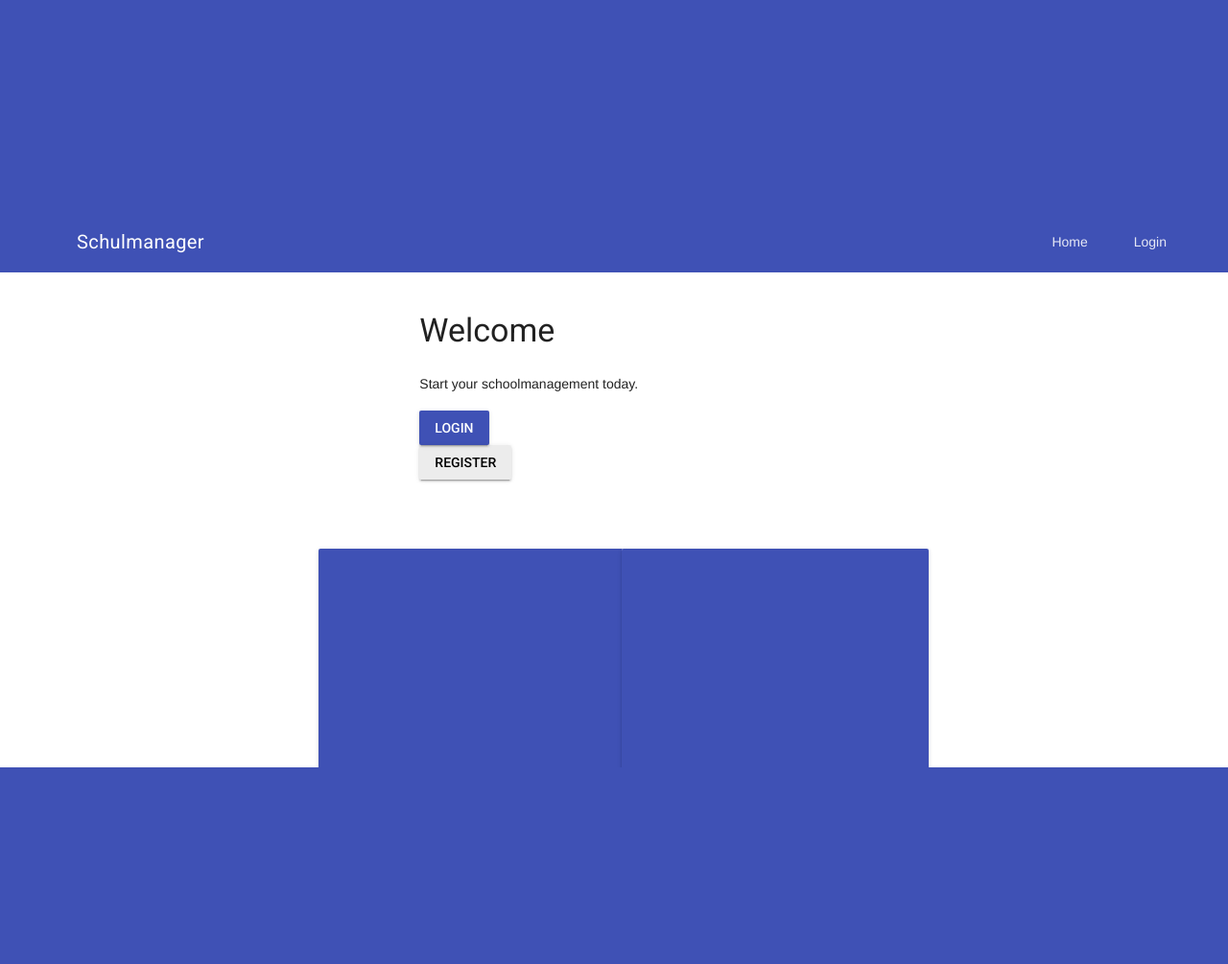
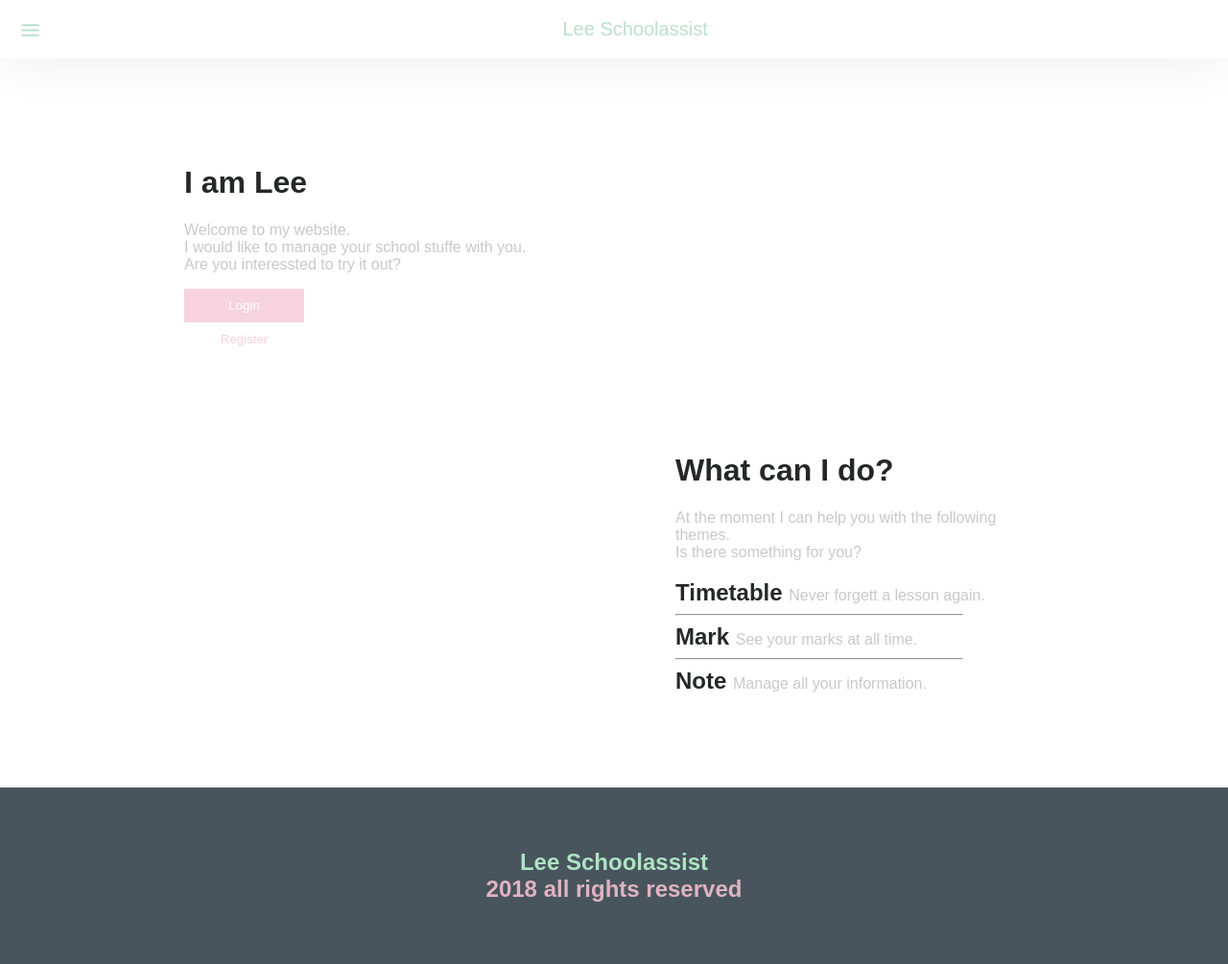
Before and after one commit to laesse/M306_schulmanager, a PHP site: page /?status=1 in a window 1280 px wide. Shown: the whole page at 96% size. Before the commit the page ends 800 px from the top, so only its background shows below. Run offline with PHP 8.4, Linux system fonts and the light colour scheme.

Commit message:
redesign home

```diff
--- /dev/null
+++ b/homepage/index.css
@@ -0,0 +1,176 @@
+/* CSS Document */
+* {
+
+	font-family: Arial;
+  	box-sizing: border-box;
+
+}
+
+body {
+
+	margin: 0;
+
+}
+
+.header {
+
+	/*Size*/
+	padding-top: 1.5%;
+	padding-bottom: 1.5%;
+
+	/*Text*/
+	color: #bbe1cb;
+ 	font-size: 20px;
+	text-align: center;
+
+	/*Shadow*/
+	-webkit-box-shadow: 0px 3px 5px  rgba(100, 100, 100, 0.49);
+ 	   -moz-box-shadow: 0px 3px 5px  rgba(100, 100, 100, 0.49);
+ 			box-shadow: 0px 3px 50px rgba(100, 100, 100, 0.11);
+
+}
+
+.menuIcon {
+
+	/*Size*/
+	height: 25px;
+
+	/*Position*/
+	float: left;
+	padding-left: 1.5%;
+
+}
+
+img {
+	width: 100%;
+	height: 100%;
+}
+
+.content {
+
+	margin-top: 7%;
+	margin-bottom: 7%;
+
+}
+
+.contentRow {
+
+	width: 100%;
+
+  	display: table;
+  	clear: both;
+
+	margin-bottom: 5%;
+	height: auto;
+}
+
+.left {
+
+
+ 	/*border: 1px solid rgba(100, 100, 100, 0.05);*/
+  	float: left;
+  	width: 50%;
+	padding-left: 15%;
+	padding-right: 5%;
+
+}
+
+.right {
+
+ 	/*border: 1px solid rgba(100, 100, 100, 0.05);*/
+	float: left;
+  	width: 50%;
+	padding-right: 15%;
+	padding-left: 5%;
+
+}
+
+button {
+	width: 125px;
+  	padding: 10px 32px;
+	text-align: center;
+  	text-decoration: none;
+ 	border: none;
+}
+
+#mainButton {
+	color: white;
+	background-color: #f7d3e0;
+}
+
+#registerButton {
+	color: #f7d3e0;
+	background-color: white;
+}
+
+h1, h2 {
+	color: #262828;
+}
+
+p {
+	color: #c9c9c9;
+}
+
+.themes {
+	margin-top: 5%;
+	margin-bottom: 2%;
+}
+
+.theme {
+	width: 100%;
+  	display: table;
+  	clear: both;
+	height: auto;
+}
+
+.theme h2 {
+	display: inline;
+}
+.theme p {
+	display: inline;
+}
+
+.themes hr {
+	width: 300px;
+	float: left;
+}
+
+.footer {
+
+	padding-top: 5%;
+	padding-bottom: 5%;
+
+	width: 100%;
+	background-color: #48555c;
+	text-align: center;
+	bottom: 0;
+}
+
+.footer h2 {
+	display: inline;
+}
+
+.footerTitle {
+	color: #ade4c4;
+}
+
+.footerRights {
+	color: #e0b3c3;
+}
+
+/*
+.absolute {
+  position: absolute;
+  top: 120px;
+  right: 0;
+  width: 300px;
+  height: 200px;
+}
+*/
+
+/* Responsive layout - makes the three columns stack on top of each other instead of next to each other */
+@media screen and (max-width:600px) {
+
+
+
+}
--- a/homepage/index.php
+++ b/homepage/index.php
@@ -23,177 +23,167 @@ function showHome() {
 	<!DOCTYPE html>
 	<html>
 	<head>
-		<title>Schulmanager: Home</title>
-	";
-
-	include 'head.php';
-
-	echo "
+		<title>LeeSchoolassist: Home</title>
+		<link rel='stylesheet' type='text/css' href='index.css'>
+		<link rel='shortcut icon' href='favicon.png' type='image/x-icon'/>
+		<meta name='viewport' content='width=device-width, initial-scale=1.0'>
 	</head>
 	<body>
-		<!-- Uses a header that scrolls with the text, rather than staying locked at the top -->
-		<div class='mdl-layout mdl-js-layout mdl-layout--fixed-header'>
-			<header class='mdl-layout__header mdl-layout__header--scroll'>
-				<br><br><br><br><br><br><br><br><br><br><br>
-    			<div class='mdl-layout__header-row'>
-      				<!-- Title -->
-      				<span class='mdl-layout-title'>Schulmanager</span>
-      				<!-- Add spacer, to align navigation to the right -->
-      				<div class='mdl-layout-spacer'></div>
-      					<!-- Navigation -->
-      					<nav class='mdl-navigation'>
-	";
+
+		<div class='header'>
+
+			<div class='menuIcon'>
+				<img src='img/menu.svg'>
+			</div>
+			Lee Schoolassist
+
+		</div>
+
+		<div class='content'>
 
 
-	if (isset($_SESSION['user'])) {
-		echo "
-        <a class='mdl-navigation__link' href='index.php'>Home</a>
-        <a class='mdl-navigation__link' href='note.php'>Note</a>
-		<a class='mdl-navigation__link' href='timetable.php'>Timetable</a>
-		<a class='mdl-navigation__link' href='mark.php'>Mark</a>
-		<a class='mdl-navigation__link' href='index.php?status=logout'>
-			<!-- Contact Chip -->
-			<span class='mdl-chip mdl-chip--contact'>
-    			<span class='mdl-chip__contact mdl-color--teal mdl-color-text--white'>".$_SESSION['username'][0]."</span>
-    			<span class='mdl-chip__text'>Logout</span>
-			</span>
-		</a>
-		";
-	} else {
-   		echo "
-        <a class='mdl-navigation__link' href='index.php'>Home</a>
-		<a class='mdl-navigation__link' href='user.php'>Login</a>
-		";
-	}
+			<div class='contentRow'>
 
-	echo "
-	  					</nav>
-    				</div>
-  				</header>
-				<div class='mdl-layout__drawer'>
-    				<span class='mdl-layout-title'>Schulmanager</span>
-    				<nav class='mdl-navigation'>
-    ";
+				<div class='left'>
+					<h1>I am Lee</h1>
+					<p>Welcome to my website.<br>
+					I would like to manage your school stuffe with you.<br>
+					Are you interessted to try it out?</p>
 
-	if (isset($_SESSION['user'])) {
-		echo "
-        <a class='mdl-navigation__link' href='index.php'>Home</a>
-        <a class='mdl-navigation__link' href='note.php'>Note</a>
-		<a class='mdl-navigation__link' href='timetable.php'>Timetable</a>
-		<a class='mdl-navigation__link' href='mark.php'>Mark</a>
-		<a class='mdl-navigation__link' href='index.php?status=logout'>
-			<!-- Contact Chip -->
-			<span class='mdl-chip mdl-chip--contact'>
-    			<span class='mdl-chip__contact mdl-color--teal mdl-color-text--white'>".$_SESSION['username'][0]."</span>
-    			<span class='mdl-chip__text'>Logout</span>
-			</span>
-		</a>
-		";
-	} else {
-   		echo "
-        <a class='mdl-navigation__link' href='index.php'>Home</a>
-		<a class='mdl-navigation__link' href='user.php'>Login</a>
-		";
-	}
+					";
+					if (!isset($_SESSION['user'])) {
 
-	echo "
-					</nav>
-  				</div>
-  				<main class='mdl-layout__content'>
-    				<div class='page-content'>
-						<div class='mdl-grid'>
-							<div class='mdl-layout-spacer'></div>
-    						<div class='mdl-cell mdl-cell--4-col'>
+						echo "
+						<form action='user.php' method='post'>
+							<button type='submit' id='mainButton'>Login</button>
+						</form>
+						<form action='user.php?status=showRegistration' method='post'>
+							<button type='submit' id='registerButton'>Register</button>
+						</form>
+						";
 
+					} else {
 
+						echo "
+						<form action='index.php?status=logout' method='post'>
+							<button type='submit' id='mainButton'>Logout</button>
+						</form>
+						";
 
+					}
+					echo "
 
-							<h3>Welcome</h3>
-							<p>Start your schoolmanagement today.</p>
+					</p>
+				</div>
+				<div class='right'>
+					<br>
+				</div>
 
-	";
+			</div>
+			<div class ='contentRow'>
 
+				<div class='left'>
+					<br>
+				</div>
+				<div class='right'>
 
-	if (!isset($_SESSION['user'])) {
+					<h1>What can I do?</h1>
+					<p>At the moment I can help you with the following themes.<br>
+					Is there something for you?</p>
 
-	echo "
-							<form action='user.php' method='post'>
-								<button class='mdl-button mdl-js-button mdl-button--raised mdl-button--colored' type='submit'>Login</button>
+					<div class='themes'>
+						<div class='theme'>
+						";
+
+						if (!isset($_SESSION['user'])) {
+
+							echo "
+							<h2>Timetable </h2>
+							<p>Never forgett a lesson again.</p>
+							";
+
+						} else {
+
+							echo "
+							<form action='timetable.php' method='post'>
+								<button type='submit' id='mainButton'>Timetable</button>
 							</form>
-							<form action='user.php?status=showRegistration' method='post'>
-								<button class='mdl-button mdl-js-button mdl-button--raised' type='submit'>Register</button>
+							";
+
+						}
+
+						echo "
+						</div>
+						<hr>
+						<div class='theme'>
+						";
+
+						if (!isset($_SESSION['user'])) {
+
+							echo "
+							<h2>Mark </h2>
+							<p>See your marks at all time.</p>
+							";
+
+						} else {
+
+							echo "
+							<form action='mark.php' method='post'>
+								<button type='submit' id='mainButton'>Mark</button>
 							</form>
+							";
 
-							<br>
+						}
 
+						echo "
+						</div>
+						<hr>
+						<div class='theme'>
+						";
 
-	";
+						if (!isset($_SESSION['user'])) {
 
-	}
+							echo "
+							<h2>Note </h2>
+							<p>Manage all your information.</p>
+							";
 
+						} else {
 
-	echo "
-								</div>
-								<div class='mdl-layout-spacer'></div>
-  							</div>
+							echo "
+							<form action='note.php' method='post'>
+								<button type='submit' id='mainButton'>Note</button>
+							</form>
+							";
 
-							<br>
+						}
 
-							<!-- Square card -->
-							<style>
-							.demo-card-square.mdl-card {
-  								width: 320px;
-  								height: 320px;
-							}
-							.demo-card-square > .mdl-card__title {
-								color: #fff;
-								background-color: #3f51b5;
-								/*
-								background:
-								url('../assets/demos/dog.png') bottom right 15% no-repeat #46B6AC;
-								*/
-							}
-							</style>
+						echo "
+						</div>
+					</div>
 
-							<div class='mdl-grid'>
-    						<div class='mdl-layout-spacer'></div>
+				</div>
 
-  								<div class='mdl-cell mdl-cell--3-col'>
+			</div>
 
-									<div class='demo-card-square mdl-card mdl-shadow--2dp'>
-										<div class='mdl-card__title mdl-card--expand'>
-											<h2 class='mdl-card__title-text'>Note</h2>
-										</div>
-  										<div class='mdl-card__supporting-text'>
-											Save your thoughts.
-  										</div>
-									</div>
+		</div>
 
-								</div>
-  								<div class='mdl-cell mdl-cell--3-col'>
+		<div class='footer'>
 
-									<div class='demo-card-square mdl-card mdl-shadow--2dp'>
-										<div class='mdl-card__title mdl-card--expand'>
-    										<h2 class='mdl-card__title-text'>Timetable</h2>
-  										</div>
-  										<div class='mdl-card__supporting-text'>
-											Never forgett a lesson again.
-  										</div>
-									</div>
+			<h2 class='footerTitle'>Lee Schoolassist</h2>
+			<br>
+			<h2 class='footerRights'>2018 all rights reserved</h2>
 
-							</div>
-    						<div class='mdl-layout-spacer'></div>
-						</div>
+		</div>
 
-						<br><br><br><br><br><br>
-
-					</div>
-  				</main>
-			</div>
 		</body>
 	</html>
 	";
 
+}
+
+function test() {
+	echo "iess";
 }
 
 function logout() {
```
Also changed, not shown: homepage/img/menu.svg (added).
